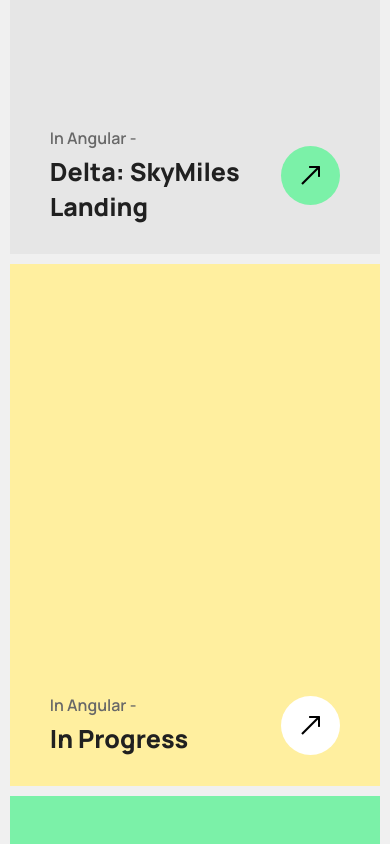
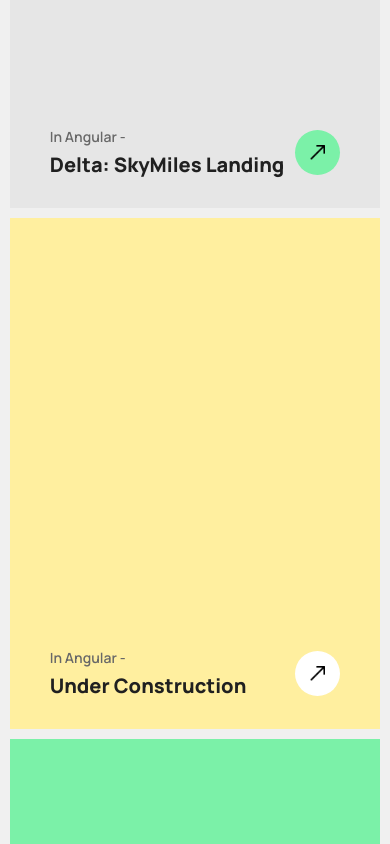
Before and after one commit to Nelson-Guerra-Tech/Material-Portfolio, an Angular app: page / in a window 390 px wide. Shown: the part 1960-2804 px from the top of the page. Built offline with nearby package versions, Linux system fonts and the light colour scheme.

Commit message:
add minor styling fixes to media queries

```diff
--- a/angular.json
+++ /dev/null
@@ -1,107 +0,0 @@
-{
-  "$schema": "./node_modules/@angular/cli/lib/config/schema.json",
-  "version": 1,
-  "newProjectRoot": "projects",
-  "projects": {
-    "ios": {
-      "projectType": "application",
-      "schematics": {
-        "@schematics/angular:component": {
-          "style": "scss"
-        }
-      },
-      "root": "",
-      "sourceRoot": "src",
-      "prefix": "app",
-      "architect": {
-        "build": {
-          "builder": "@angular-devkit/build-angular:application",
-          "options": {
-            "outputPath": "dist/ios",
-            "index": "src/index.html",
-            "browser": "src/main.ts",
-            "polyfills": [
-              "zone.js"
-            ],
-            "tsConfig": "tsconfig.app.json",
-            "inlineStyleLanguage": "scss",
-            "assets": [
-              "src/favicon.ico",
-              "src/assets"
-            ],
-            "styles": [
-              "node_modules/aos/dist/aos.css",
-              "src/styles.scss"
-            ],
-            "scripts": [
-              "node_modules/aos/dist/aos.js"
-            ]
-          },
-          "configurations": {
-            "production": {
-              "budgets": [
-                {
-                  "type": "initial",
-                  "maximumWarning": "500kb",
-                  "maximumError": "1mb"
-                },
-                {
-                  "type": "anyComponentStyle",
-                  "maximumWarning": "2kb",
-                  "maximumError": "4kb"
-                }
-              ],
-              "outputHashing": "all"
-            },
-            "development": {
-              "optimization": false,
-              "extractLicenses": false,
-              "sourceMap": true
-            }
-          },
-          "defaultConfiguration": "production"
-        },
-        "serve": {
-          "builder": "@angular-devkit/build-angular:dev-server",
-          "configurations": {
-            "production": {
-              "buildTarget": "ios:build:production"
-            },
-            "development": {
-              "buildTarget": "ios:build:development"
-            }
-          },
-          "defaultConfiguration": "development"
-        },
-        "extract-i18n": {
-          "builder": "@angular-devkit/build-angular:extract-i18n",
-          "options": {
-            "buildTarget": "ios:build"
-          }
-        },
-        "test": {
-          "builder": "@angular-devkit/build-angular:karma",
-          "options": {
-            "polyfills": [
-              "zone.js",
-              "zone.js/testing"
-            ],
-            "tsConfig": "tsconfig.spec.json",
-            "inlineStyleLanguage": "scss",
-            "assets": [
-              "src/favicon.ico",
-              "src/assets"
-            ],
-            "styles": [
-              "src/styles.scss"
-            ],
-            "scripts": []
-          }
-        }
-      }
-    }
-  },
-  "cli": {
-    "analytics": false
-  }
-}
--- /dev/null
+++ b/project.json
@@ -0,0 +1,98 @@
+{
+  "$schema": "node_modules/nx/schemas/project-schema.json",
+  "name": "ios",
+  "projectType": "application",
+  "generators": {
+    "@schematics/angular:component": {
+      "style": "scss"
+    }
+  },
+  "sourceRoot": "src",
+  "prefix": "app",
+  "targets": {
+    "build": {
+      "executor": "@angular-devkit/build-angular:application",
+      "options": {
+        "outputPath": "dist/ios",
+        "index": "src/index.html",
+        "browser": "src/main.ts",
+        "polyfills": [
+          "zone.js"
+        ],
+        "tsConfig": "tsconfig.app.json",
+        "inlineStyleLanguage": "scss",
+        "assets": [
+          "src/favicon.ico",
+          "src/assets"
+        ],
+        "styles": [
+          "node_modules/aos/dist/aos.css",
+          "src/styles.scss"
+        ],
+        "scripts": [
+          "node_modules/aos/dist/aos.js"
+        ]
+      },
+      "configurations": {
+        "production": {
+          "budgets": [
+            {
+              "type": "initial",
+              "maximumWarning": "500kb",
+              "maximumError": "1mb"
+            },
+            {
+              "type": "anyComponentStyle",
+              "maximumWarning": "2kb",
+              "maximumError": "4kb"
+            }
+          ],
+          "outputHashing": "all"
+        },
+        "development": {
+          "optimization": false,
+          "extractLicenses": false,
+          "sourceMap": true
+        }
+      },
+      "defaultConfiguration": "production"
+    },
+    "serve": {
+      "executor": "@angular-devkit/build-angular:dev-server",
+      "configurations": {
+        "production": {
+          "buildTarget": "ios:build:production"
+        },
+        "development": {
+          "buildTarget": "ios:build:development"
+        }
+      },
+      "defaultConfiguration": "development"
+    },
+    "extract-i18n": {
+      "executor": "@angular-devkit/build-angular:extract-i18n",
+      "options": {
+        "buildTarget": "ios:build"
+      }
+    },
+    "test": {
+      "executor": "@angular-devkit/build-angular:karma",
+      "options": {
+        "polyfills": [
+          "zone.js",
+          "zone.js/testing"
+        ],
+        "tsConfig": "tsconfig.spec.json",
+        "inlineStyleLanguage": "scss",
+        "assets": [
+          "src/favicon.ico",
+          "src/assets"
+        ],
+        "styles": [
+          "src/styles.scss"
+        ],
+        "scripts": []
+      }
+    }
+  }
+}
--- a/src/app/app.component.ts
+++ b/src/app/app.component.ts
@@ -1,4 +1,4 @@
-import { Component } from "@angular/core";
+import { Component, ElementRef, Renderer2 } from "@angular/core";
 import { CommonModule } from "@angular/common";
 import { RouterOutlet } from "@angular/router";
 import { NavigationComponent } from "./components/navigation/navigation.component";
--- a/src/app/components/landing-page/landing-page.component.html
+++ b/src/app/components/landing-page/landing-page.component.html
@@ -26,7 +26,10 @@
         data-aos-delay="300"
         class="ux-portfolio-hero-section__action"
       >
-        <a [innerHTML]="content.action"></a>
+        <a
+          href="mailto:nelsonguerra.tech@outlook.com?subject=Subject Line&body=Hello, I am writing to..."
+          [innerHTML]="content.action"
+        ></a>
       </button>
     </div>
   </section>
--- a/src/app/components/landing-page/landing-page.component.scss
+++ b/src/app/components/landing-page/landing-page.component.scss
@@ -74,6 +74,7 @@
     box-shadow: var(--box-shadow);
 
     a {
+      text-decoration: var(--none);
       font-size: var(--unit-18-px);
       font-weight: var(--font-weight-500);
       color: var(--white);
--- a/src/app/components/projects/data/projects.mocks.ts
+++ b/src/app/components/projects/data/projects.mocks.ts
@@ -26,7 +26,7 @@
     {
       color: "pastel-yellow",
       label: "In Angular -",
-      title: "In Progress",
+      title: "Under Construction",
       image: {
         src: "",
         alt: "Nelson Guerra",
@@ -46,7 +46,7 @@
     {
       color: "pastel-green",
       label: "In Swift -",
-      title: "In Progress",
+      title: "Under Construction",
       image: {
         src: "",
         alt: "Nelson Guerra",
--- a/src/app/components/projects/projects.component.scss
+++ b/src/app/components/projects/projects.component.scss
@@ -110,5 +110,20 @@
     &__spacer {
       width: var(--unit-60-percent);
     }
+
+    &__project-label {
+      font-size: var(--unit-14-px);
+    }
+
+    &__project-title {
+      font-size: var(--unit-20-px);
+    }
+
+    &__arrow {
+      padding: var(--unit-15-px);
+      img {
+        width: var(--unit-15-px);
+      }
+    }
   }
 }
--- a/src/app/components/writing/writing.component.scss
+++ b/src/app/components/writing/writing.component.scss
@@ -60,7 +60,7 @@
     width: var(--fit-content);
     height: var(--unit-100-percent);
     padding: var(--unit-20-px);
-    border-radius: var(--unit-50-px);
+    border-radius: var(--unit-50-percent);
     border: var(--unit-1-px) var(--solid) var(--night);
   }
 
--- a/src/styles.scss
+++ b/src/styles.scss
@@ -17,7 +17,7 @@
   --darker: #151515;
   --night: #202020;
   --day: #f6f6f6;
-  --faded: ##f0f0f0;
+  --faded: #f0f0f0;
   --danger: #f1516e;
   --gold: #ffcc00;
   --warning: #dd6031;
@@ -416,7 +416,7 @@
 }
 
 body {
-  background-color: #f0f0f0;
+  background-color: var(--faded);
 }
 
 @media screen and (min-width: 320px) and (max-width: 768px) {
```
Also changed, not shown: nx.json (added, +38 -0 lines), package.json (+10 -4 lines), 2 other files (tests, documents, lock files or other folders).
